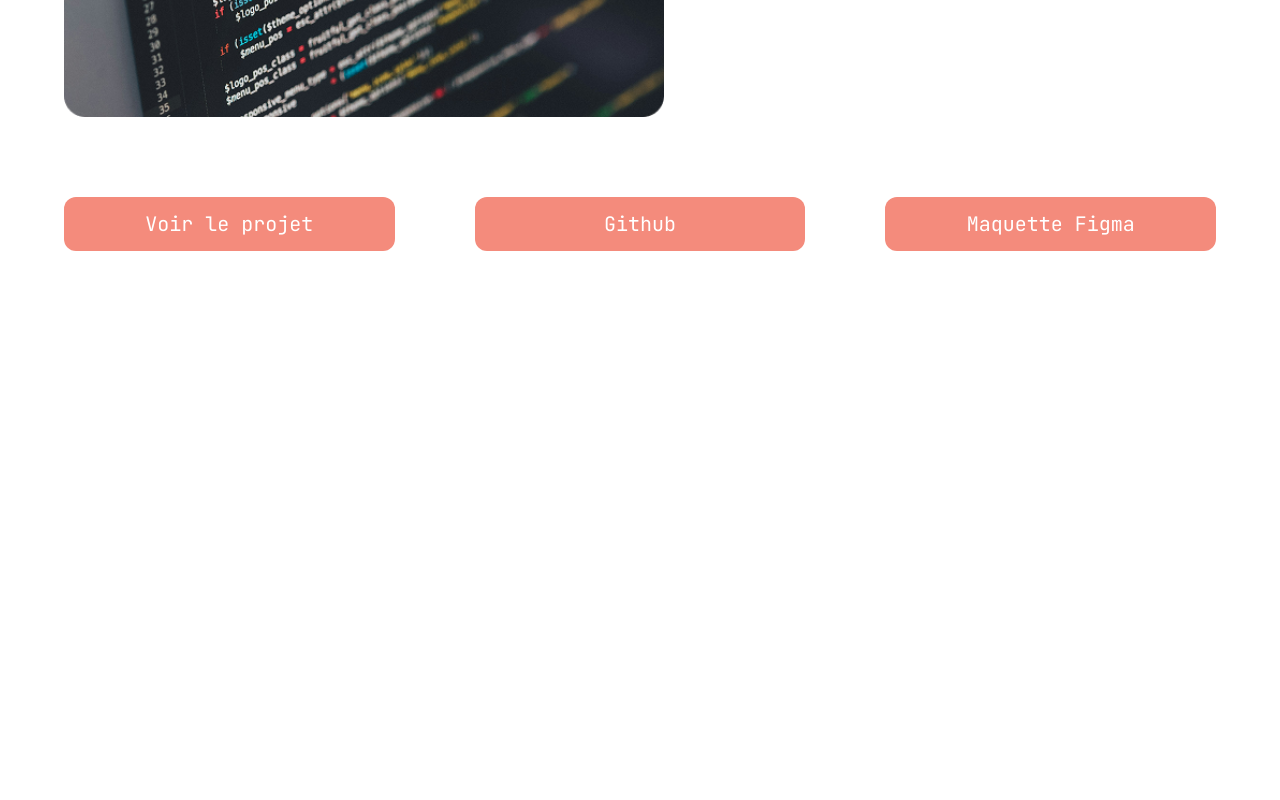
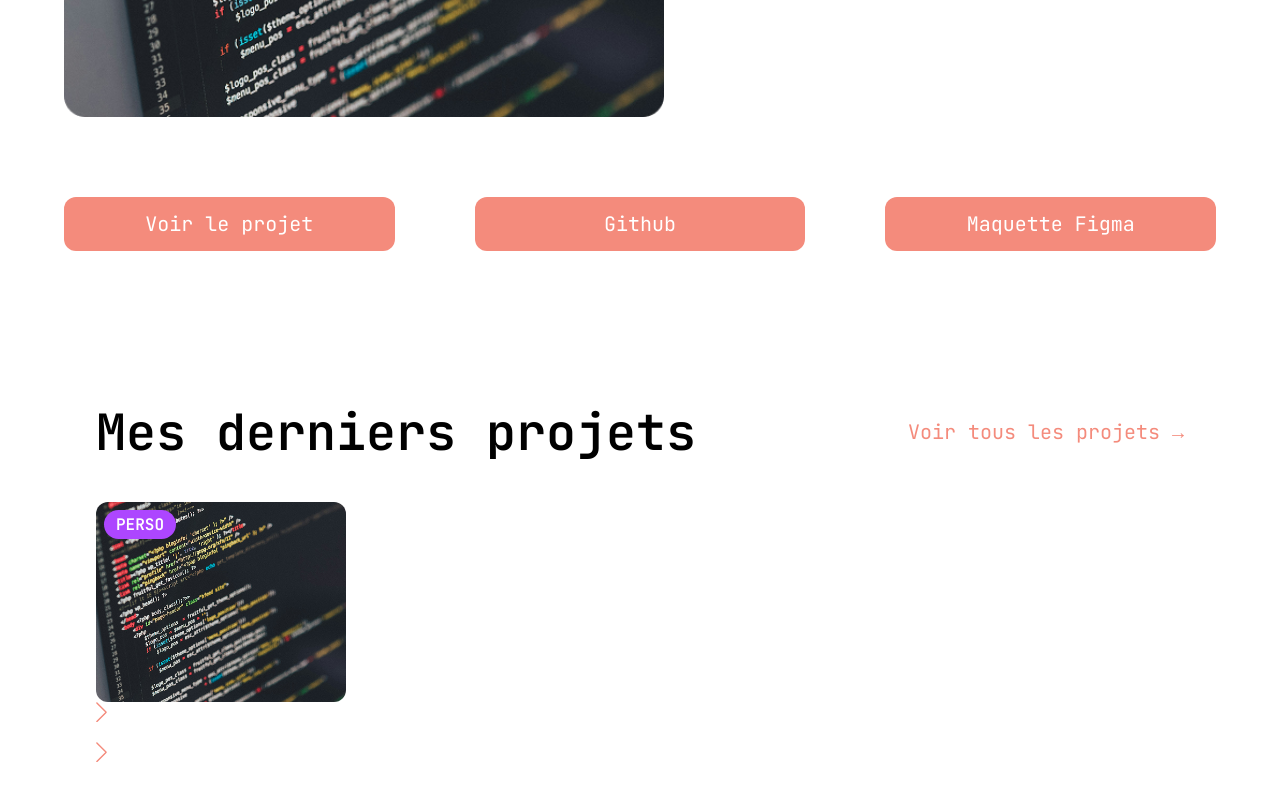
Before and after one commit to EmmaESD/PortfolioEmma, a Next.js app: page /projets/portfolio-3d in a window 1280 px wide. Shown: the part 789-1589 px from the top of the page. Before the commit the page ends 1040 px from the top, so only its background shows below. Built offline with nearby package versions, Linux system fonts and the light colour scheme; a web font is replaced by a local one.

Commit message:
create swiper

```diff
--- /dev/null
+++ b/app/components/LatestProjects.tsx
@@ -0,0 +1,70 @@
+'use client';
+
+import { Swiper, SwiperSlide } from 'swiper/react';
+import { Navigation, Pagination, Autoplay } from 'swiper/modules';
+import { projects } from '@/app/projets/data/projects';
+import CardProject from './CardProject';
+import Link from 'next/link';
+
+
+interface LatestProjectsProps {
+  limit?: number;
+}
+
+export default function LatestProjects({ limit = 6 }: LatestProjectsProps) {
+  // Trier par date décroissante et limiter
+  const latestProjects = [...projects]
+    .sort((a, b) => b.date.getTime() - a.date.getTime())
+    .slice(0, limit);
+
+  return (
+    <section className="py-16 px-8">
+      <div className="flex items-center justify-between mb-8">
+        <h2>Mes derniers projets</h2>
+        <Link
+          href="/projets"
+          className="text-accent hover:text-secondary transition-colors font-medium"
+        >
+          Voir tous les projets →
+        </Link>
+      </div>
+
+      <Swiper
+        modules={[Navigation, Pagination, Autoplay]}
+        spaceBetween={30}
+        slidesPerView={1}
+        navigation
+        pagination={{ clickable: true }}
+        autoplay={{
+          delay: 3500,
+          disableOnInteraction: false,
+          pauseOnMouseEnter: true,
+        }}
+        loop={latestProjects.length > 3}
+        breakpoints={{
+          640: {
+            slidesPerView: 2,
+            spaceBetween: 20,
+          },
+          1024: {
+            slidesPerView: 3,
+            spaceBetween: 30,
+          },
+          1280: {
+            slidesPerView: 4,
+            spaceBetween: 30,
+          },
+        }}
+        className="latest-projects-swiper"
+      >
+        {latestProjects.map((project) => (
+          <SwiperSlide key={project.slug}>
+            <Link href={`/projets/${project.slug}`}>
+              <CardProject project={project} />
+            </Link>
+          </SwiperSlide>
+        ))}
+      </Swiper>
+    </section>
+  );
+}
--- a/app/globals.css
+++ b/app/globals.css
@@ -77,3 +77,32 @@
 
     }
 }
+
+/* Styles pour le carrousel des derniers projets */
+.latest-projects-swiper {
+  padding-bottom: 3rem;
+}
+
+.latest-projects-swiper .swiper-button-next,
+.latest-projects-swiper .swiper-button-prev {
+  color: var(--color-accent);
+  background-color: rgba(255, 255, 255, 0.9);
+  width: 40px;
+  height: 40px;
+  border-radius: 50%;
+}
+
+.latest-projects-swiper .swiper-button-next:after,
+.latest-projects-swiper .swiper-button-prev:after {
+  font-size: 20px;
+}
+
+.latest-projects-swiper .swiper-pagination-bullet {
+  background-color: var(--color-dark);
+  opacity: 0.3;
+}
+
+.latest-projects-swiper .swiper-pagination-bullet-active {
+  background-color: var(--color-accent);
+  opacity: 1;
+}
--- a/app/projets/[slug]/page.tsx
+++ b/app/projets/[slug]/page.tsx
@@ -4,6 +4,7 @@ import Image from 'next/image';
 import Techno from '@/app/components/Techno';
 import ProjectLinks from '@/app/components/ProjectLinks';
 import Tag from '@/app/components/Tag';
+import LatestProjects from '@/app/components/LatestProjects';
 
 // Génère les routes statiques au build
 export async function generateStaticParams() {
@@ -64,6 +65,7 @@ export default function ProjectPage({ params }: { params: { slug: string } }) {
       <div className="flex w-full justify-center">
           <ProjectLinks project={project} />
       </div>
+      <LatestProjects limit={6} />
     </main>
   );
 }
--- a/package.json
+++ b/package.json
@@ -13,6 +13,7 @@
     "next": "15.5.6",
     "react": "19.1.0",
     "react-dom": "19.1.0",
+    "swiper": "^12.0.3",
     "three": "^0.180.0"
   },
   "devDependencies": {
```
Also changed, not shown: 1 other file (tests, documents, lock files or other folders).
